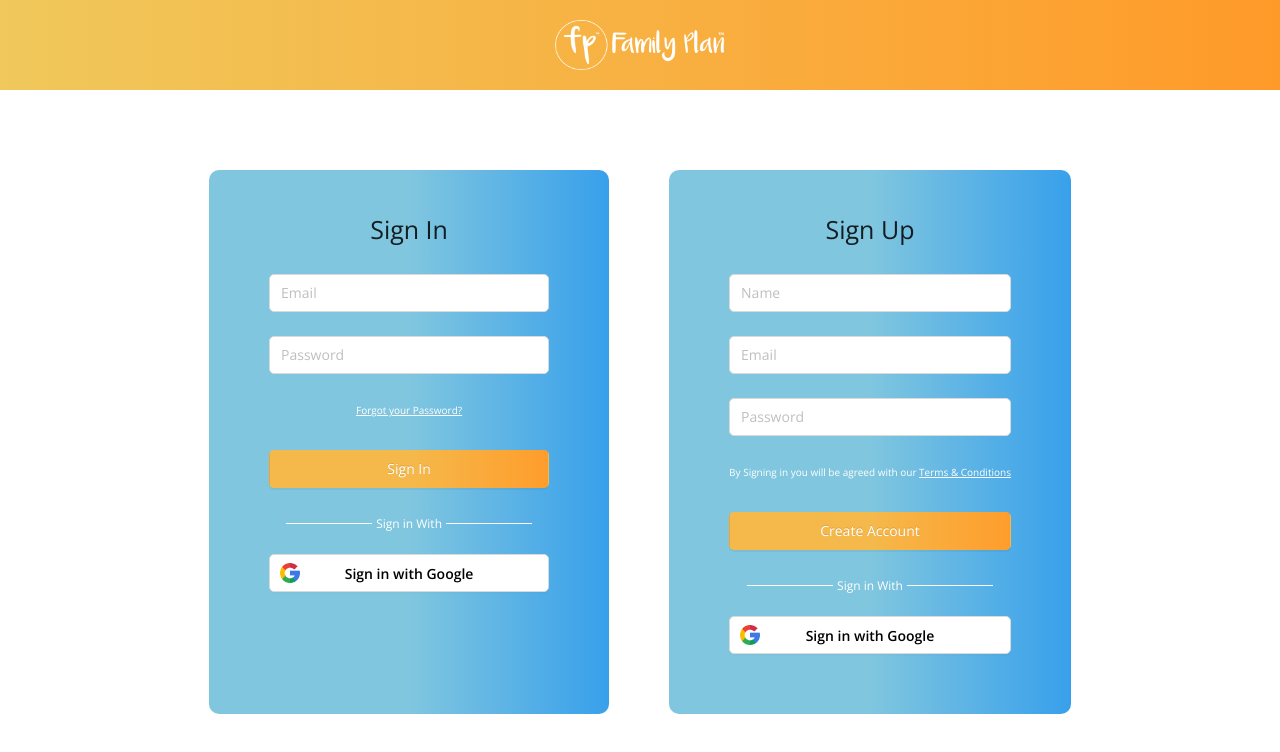
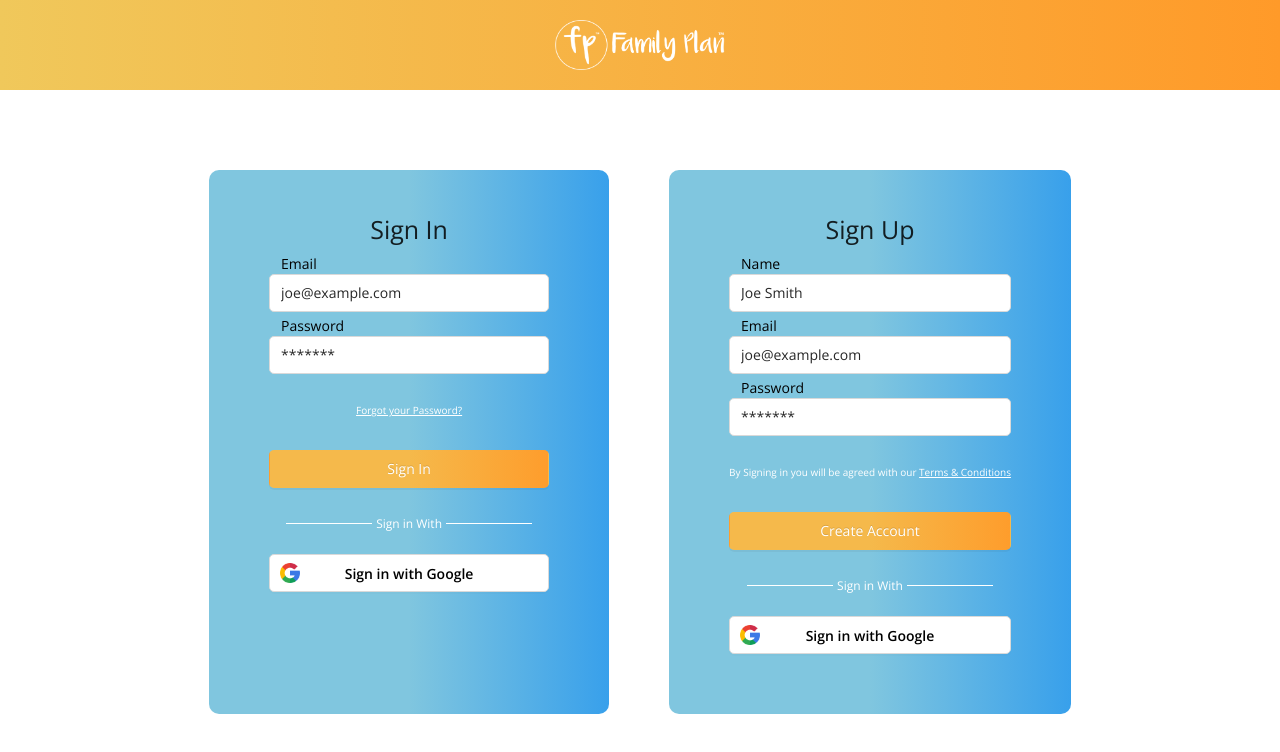
Before and after one commit to fahadcoddle/family-plan-web, a React (Create React App) app: page / in a window 1280 px wide. Shown: the top 752 px of the page. Built offline with nearby package versions, Linux system fonts and the light colour scheme.

Commit message:
float label added for sign in

```diff
--- /dev/null
+++ b/src/Components/FloatLabel/FloatLabel.js
@@ -0,0 +1,18 @@
+import React, { useState } from 'react';
+import './FloatLabel.scss';
+
+const FloatLabel = (props) => {
+    const [focus, setFocus] = useState(false);
+    const { children, label, value } = props;
+
+    const labelClass = focus || (value && value.length !== 0) ? 'label label-float' : 'label';
+
+    return (
+        <div className="float-label" onBlur={() => setFocus(false)} onFocus={() => setFocus(true)}>
+            {children}
+            <label className={labelClass}>{label}</label>
+        </div>
+    );
+};
+
+export default FloatLabel;
--- /dev/null
+++ b/src/Components/FloatLabel/FloatLabel.scss
@@ -0,0 +1,19 @@
+.float-label {
+    position: relative;
+    margin-bottom: 24px;
+}
+
+.label {
+    font-size: 12px;
+    font-weight: normal;
+    position: absolute;
+    pointer-events: none;
+    left: 12px;
+    top: 9px;
+    transition: 0.2s ease all;
+}
+
+.label-float {
+    top: 6px;
+    font-size: 10px;
+}
--- a/src/Landing/ToDoList/ToDoList.scss
+++ b/src/Landing/ToDoList/ToDoList.scss
@@ -49,14 +49,14 @@
                     height: 15px;
                     margin-right: 5px;
                 }
-                &:hover {
-                    background: transparent;
-                    border: 1px solid rgb(240, 200, 91);
-                    transition: all ease-in-out 0.5s;
-                    span {
-                        color: rgb(240, 200, 91) !important;
-                    }
-                }
+                // &:hover {
+                //     background: transparent;
+                //     border: 1px solid rgb(240, 200, 91);
+                //     transition: all ease-in-out 0.5s;
+                //     span {
+                //         color: rgb(240, 200, 91) !important;
+                //     }
+                // }
             }
             @media (max-width: 768px) {
                 button {
@@ -209,8 +209,8 @@
         }
     }
     &-check {
-        width: 18px;
-        height: 18px;
+        width: 15px;
+        height: 15px;
         margin-right: 10px;
         cursor: pointer;
         display: -webkit-box;
@@ -225,8 +225,8 @@
         }
     }
     &-more {
-        width: 18px;
-        height: 18px;
+        width: 15px;
+        height: 15px;
         cursor: pointer;
         display: -webkit-box;
         display: -ms-flexbox;
--- a/src/Signin/Signin.js
+++ b/src/Signin/Signin.js
@@ -1,9 +1,10 @@
-import React from 'react';
+import React, { useState } from 'react';
 import '../Signin/Signin.scss';
 import { Form, Input, Button } from 'antd';
 import img from '../Assets/google.png';
 import logo from '../Assets/full-logo.png';
 import { Link } from 'react-router-dom';
+import FloatLabel from '../Components/FloatLabel/FloatLabel';
 
 const layout = {
     wrapperCol: {
@@ -16,7 +17,7 @@ const tailLayout = {
     },
 };
 
-const Signup = () => {
+const Signup = (props) => {
     const onFinish = (values) => {
         console.log('Success:', values);
     };
@@ -24,6 +25,10 @@ const Signup = () => {
     const onFinishFailed = (errorInfo) => {
         console.log('Failed:', errorInfo);
     };
+    const [password, setPassword] = useState('*******');
+    const [email, setEmail] = useState('joe@example.com');
+    const [name, setName] = useState('Joe Smith');
+
     return (
         <div className="sign-in-wrap">
             <div className="content-head">
@@ -43,29 +48,13 @@ const Signup = () => {
                                 onFinish={onFinish}
                                 onFinishFailed={onFinishFailed}
                             >
-                                <Form.Item
-                                    name="username"
-                                    rules={[
-                                        {
-                                            required: true,
-                                            message: 'Please input your username!',
-                                        },
-                                    ]}
-                                >
-                                    <Input placeholder="Email" />
-                                </Form.Item>
+                                <FloatLabel label="Email" name="email" value={email}>
+                                    <Input value={email} onChange={(e) => setEmail(e.target.value)} />
+                                </FloatLabel>
 
-                                <Form.Item
-                                    name="password"
-                                    rules={[
-                                        {
-                                            required: true,
-                                            message: 'Please input your password!',
-                                        },
-                                    ]}
-                                >
-                                    <Input.Password placeholder="Password" />
-                                </Form.Item>
+                                <FloatLabel label="Password" name="password" value={password}>
+                                    <Input value={password} onChange={(e) => setPassword(e.target.value)} />
+                                </FloatLabel>
                                 <Form.Item {...tailLayout}>
                                     <div className="fgt-pwd">
                                         <a href="#">
@@ -101,41 +90,17 @@ const Signup = () => {
                                 onFinish={onFinish}
                                 onFinishFailed={onFinishFailed}
                             >
-                                <Form.Item
-                                    name="Name"
-                                    rules={[
-                                        {
-                                            required: true,
-                                            message: 'Please input your name!',
-                                        },
-                                    ]}
-                                >
-                                    <Input placeholder="Name" />
-                                </Form.Item>
+                                <FloatLabel label="Name" name="name" value={name}>
+                                    <Input value={name} onChange={(e) => setName(e.target.value)} />
+                                </FloatLabel>
 
-                                <Form.Item
-                                    name="email"
-                                    rules={[
-                                        {
-                                            required: true,
-                                            message: 'Please input your username!',
-                                        },
-                                    ]}
-                                >
-                                    <Input placeholder="Email" />
-                                </Form.Item>
+                                <FloatLabel label="Email" name="email" value={email}>
+                                    <Input value={email} onChange={(e) => setEmail(e.target.value)} />
+                                </FloatLabel>
 
-                                <Form.Item
-                                    name="password"
-                                    rules={[
-                                        {
-                                            required: true,
-                                            message: 'Please input your password!',
-                                        },
-                                    ]}
-                                >
-                                    <Input.Password placeholder="Password" />
-                                </Form.Item>
+                                <FloatLabel label="Password" name="password" value={password}>
+                                    <Input value={password} onChange={(e) => setPassword(e.target.value)} />
+                                </FloatLabel>
                                 <Form.Item {...tailLayout}>
                                     <div className="tnc">
                                         <a href="#">
--- a/src/Signin/Signin.scss
+++ b/src/Signin/Signin.scss
@@ -45,8 +45,6 @@
             border-color: transparent !important;
             border-radius: 5px;
             height: 38px;
-            &:hover {
-            }
         }
 
         Button {
@@ -177,10 +175,35 @@
     -ms-flex-align: stretch;
     align-items: stretch;
 }
+.ant-form-item {
+    position: relative;
+    .ant-form-item-label {
+        position: absolute;
+        left: 0;
+        top: 0;
+        z-index: 9;
+        padding: 2px 0 0 10px;
+        transition: all 200ms;
+        opacity: 0.5;
+        label {
+            &::before,
+            &::after {
+                display: none;
+            }
+        }
+    }
+}
+.ant-form-item-control::focus ~ .ant-form-item-label,
+.ant-form-item-control::valid ~ .ant-form-item-label {
+    font-size: 75%;
+    transform: translate3d(0, -100%, 0);
+    opacity: 1;
+}
 .ant-form-item-has-error {
     font-weight: 600;
     text-align: left;
     border-color: #fff !important;
+    color: #a82121;
     .ant-input {
         border-color: #fff !important;
     }
@@ -190,4 +213,48 @@
 }
 .ant-form-item-has-error .ant-form-item-explain {
     font-size: 12px;
+    color: #a82121;
 }
+.example {
+    margin: 12px;
+}
+/* Force update ant style */
+// .ant-input {
+//     padding: 10px;
+// }
+
+.ant-select .ant-select-selector {
+    padding: 16px 10px 4px 11px;
+}
+
+.ant-select-single:not(.ant-select-customize-input) .ant-select-selector {
+    padding: 16px 10px 4px 11px;
+    height: 48px;
+}
+
+.ant-select-single .ant-select-selector .ant-select-selection-search {
+    top: 16px;
+}
+
+.ant-input + .label-float,
+.ant-input + .label-float {
+    font-size: 100%;
+    transform: translate3d(0, -125%, 0);
+    opacity: 1;
+    color: #000;
+}
+
+// .ant-input:placeholder-shown {
+//     position: absolute;
+//     top: 0;
+//     left: 0;
+//     padding: 7px 0 0 13px;
+//     transition: all 200ms;
+//     opacity: 0.5;
+// }
+// .ant-form-item-control-input-content:focus + .ant-input:placeholder-shown,
+// .ant-form-item-control-input-content:valid + .ant-input:placeholder-shown {
+//     font-size: 75%;
+//     transform: translate3d(0, -100%, 0);
+//     opacity: 1;
+// }
```
Also changed, not shown: src/Landing/Calender/Calender.js (+9 -9 lines).
